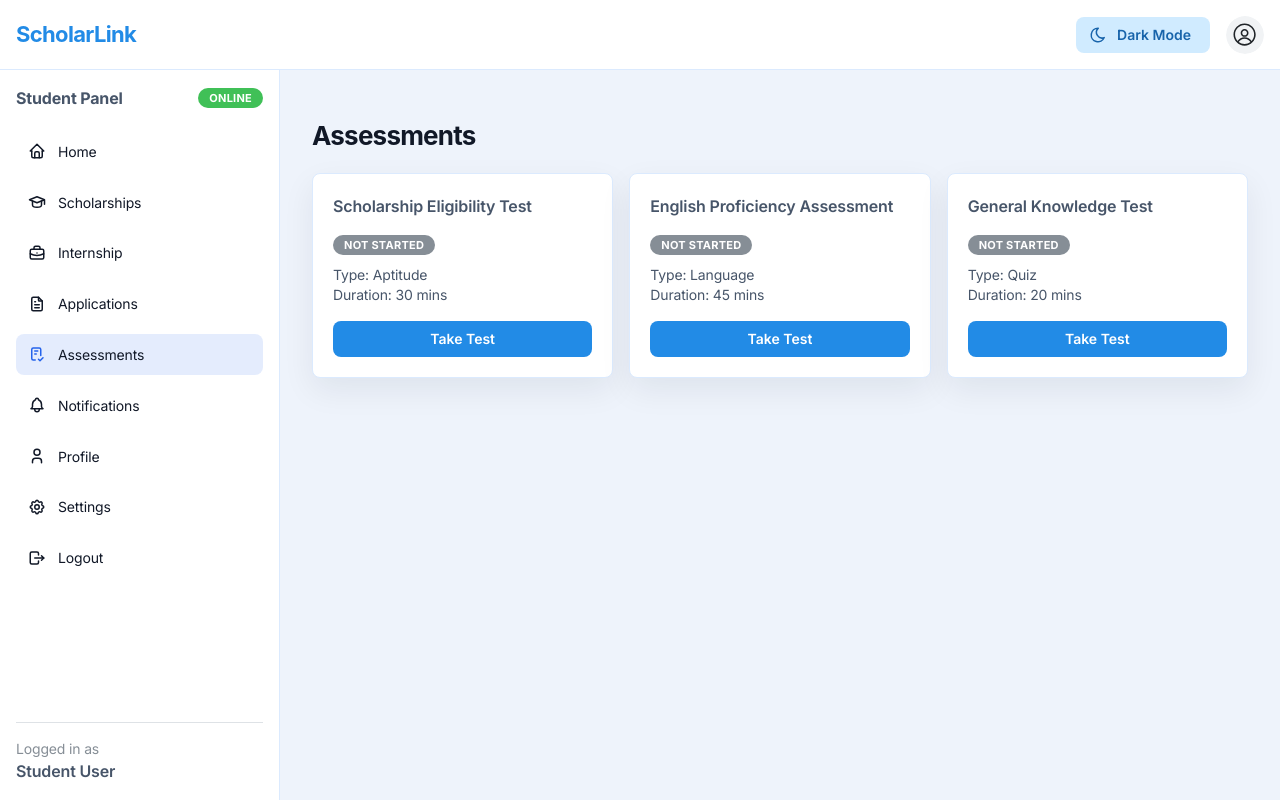
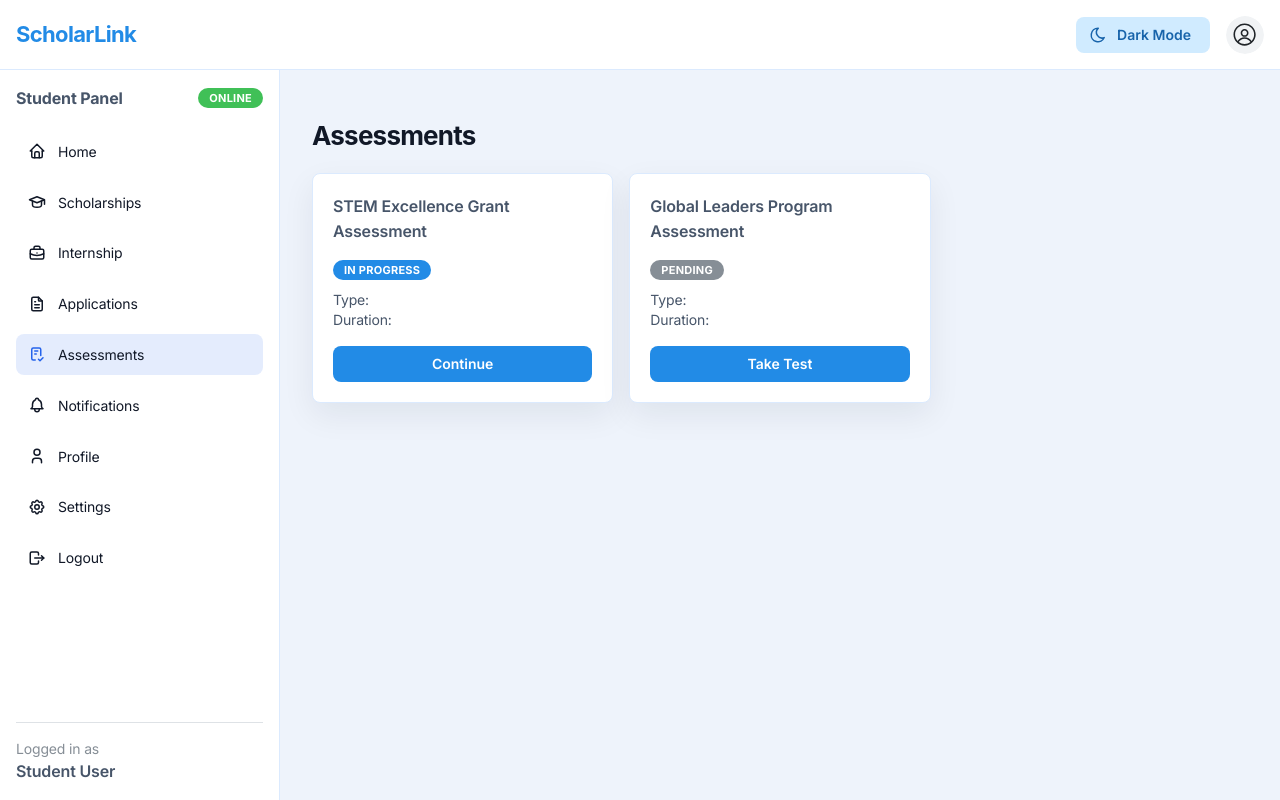
Before and after one commit to SamsonKwizela/Scholar_Link, a React (Vite) app: page /assessments in a window 1280 px wide. Built offline with nearby package versions, Linux system fonts and the light colour scheme; sample sign-in values are in the browser's storage.

Commit message:
modified the dashobrd

```diff
--- a/src/pages/Assessment.jsx
+++ b/src/pages/Assessment.jsx
@@ -1,4 +1,4 @@
-import { useState } from "react";
+import { useState, useEffect } from "react";
 import {
   Container,
   Title,
@@ -11,38 +11,40 @@ import {
 } from "@mantine/core";
 import { TestModal } from "../components/TestModal";
 import { assessmentQuestionsDB } from "../data/assessmentQuestions";
-
-const initialAssessments = [
-  {
-    id: 1,
-    title: "Scholarship Eligibility Test",
-    type: "Aptitude",
-    status: "Not Started",
-    duration: "30 mins",
-    score: null,
-  },
-  {
-    id: 2,
-    title: "English Proficiency Assessment",
-    type: "Language",
-    status: "Not Started",
-    duration: "45 mins",
-    score: null,
-  },
-  {
-    id: 3,
-    title: "General Knowledge Test",
-    type: "Quiz",
-    status: "Not Started",
-    duration: "20 mins",
-    score: null,
-  },
-];
+import { useDataManager } from "../utils/dataManager";
 
 export default function Assessments() {
-  const [assessments, setAssessments] = useState(initialAssessments);
+  const { assessments: assessmentsManager } = useDataManager();
+  const [assessments, setAssessments] = useState([]);
   const [testModalOpened, setTestModalOpened] = useState(false);
   const [selectedAssessmentId, setSelectedAssessmentId] = useState(null);
+
+  useEffect(() => {
+    const loadAssessments = () => {
+      try {
+        const data = assessmentsManager.getAll();
+        setAssessments(data);
+      } catch (error) {
+        console.error("Error loading assessments:", error);
+        setAssessments([]);
+      }
+    };
+
+    loadAssessments();
+
+    // Listen for data changes
+    const handleDataChange = () => {
+      loadAssessments();
+    };
+
+    window.addEventListener('dataChange', handleDataChange);
+    window.addEventListener('storage', handleDataChange);
+
+    return () => {
+      window.removeEventListener('dataChange', handleDataChange);
+      window.removeEventListener('storage', handleDataChange);
+    };
+  }, []);
 
   const handleStartTest = (assessmentId) => {
     setSelectedAssessmentId(assessmentId);
--- a/src/pages/DashboardContent.jsx
+++ b/src/pages/DashboardContent.jsx
@@ -16,94 +16,20 @@ import {
 } from "@mantine/core";
 import { useTheme } from "../context/ThemeContext";
 import { useNavigate } from "react-router-dom";
-
-const scholarships = [
-  {
-    id: 1,
-    title: "Women in Tech Scholarship",
-    field: "Technology",
-    deadline: "12 June 2026",
-    status: "Open",
-    amount: "$5,000",
-    image: "https://images.unsplash.com/photo-1522202176988-66273c2fd55f",
-  },
-  {
-    id: 2,
-    title: "STEM Excellence Grant",
-    field: "Engineering",
-    deadline: "25 June 2026",
-    status: "Closing Soon",
-    amount: "$8,000",
-    image: "https://images.unsplash.com/photo-1516321318423-f06f85e504b3",
-  },
-  {
-    id: 3,
-    title: "Global Leaders Program",
-    field: "Business",
-    deadline: "5 July 2026",
-    status: "Open",
-    amount: "$10,000",
-    image: "https://images.unsplash.com/photo-1523240795612-9a054b0db644",
-  },
-];
-
-const applications = [
-  { scholarship: "Women in Tech Scholarship", status: "Pending" },
-  { scholarship: "STEM Excellence Grant", status: "Assessment Required" },
-  { scholarship: "Africa Education Fund", status: "Approved" },
-];
-
-const assessments = [
-  { id: 1, title: "STEM Excellence Grant Assessment", deadline: "10 June 2026", status: "In Progress" },
-  { id: 2, title: "Global Leaders Program Assessment", deadline: "15 June 2026", status: "Pending" },
-];
-
-const internships = [
-  {
-    id: 1,
-    title: "Frontend Developer Intern",
-    company: "Tech Corp",
-    location: "Remote",
-    deadline: "20 June 2026",
-    status: "Open",
-    image: "https://images.unsplash.com/photo-1552664730-d307ca884978",
-  },
-  {
-    id: 2,
-    title: "Data Science Intern",
-    company: "Data Solutions",
-    location: "Lagos, Nigeria",
-    deadline: "15 June 2026",
-    status: "Closing Soon",
-    image: "https://images.unsplash.com/photo-1460925895917-aae19e938282",
-  },
-  {
-    id: 3,
-    title: "UX Design Intern",
-    company: "Design Studio",
-    location: "Remote",
-    deadline: "25 June 2026",
-    status: "Open",
-    image: "https://images.unsplash.com/photo-1561070791-2526d30994b5",
-  },
-  {
-    id: 4,
-    title: "Backend Developer Intern",
-    company: "Web Services Ltd",
-    location: "Accra, Ghana",
-    deadline: "30 June 2026",
-    status: "Open",
-    image: "https://images.unsplash.com/photo-1517694712202-14dd9538aa97",
-  },
-];
 import { useState, useEffect } from "react";
+import { useDataManager } from "../utils/dataManager";
 
 export default function DashboardContent() {
   const navigate = useNavigate();
+  const { isDark } = useTheme();
+  const { scholarships, applications, assessments, internships } = useDataManager();
 
-
-
-  const { isDark } = useTheme();
+  const [data, setData] = useState({
+    scholarships: [],
+    applications: [],
+    assessments: [],
+    internships: [],
+  });
 
   const [stats, setStats] = useState({
     scholarships: 0,
@@ -112,42 +38,56 @@ export default function DashboardContent() {
     internships: 0,
   });
 
-  useEffect(() => {
-    const fetchCounts = async () => {
-      try {
-        const [
-          scholarshipsRes,
-          applicationsRes,
-          assessmentsRes,
-          internshipsRes,
-        ] = await Promise.all([
-          fetch("http://localhost:8000/api/scholarships"),
-          fetch("http://localhost:8000/api/applications"),
-          fetch("http://localhost:8000/api/assessments"),
-          fetch("http://localhost:8000/api/internships"),
-        ]);
+  const loadData = () => {
+    const scholarshipsData = scholarships.getAll();
+    const applicationsData = applications.getAll();
+    const assessmentsData = assessments.getAll();
+    const internshipsData = internships.getAll();
 
-        const scholarshipsData = await scholarshipsRes.json();
-        const applicationsData = await applicationsRes.json();
-        const assessmentsData = await assessmentsRes.json();
-        const internshipsData = await internshipsRes.json();
+    setData({
+      scholarships: scholarshipsData,
+      applications: applicationsData,
+      assessments: assessmentsData,
+      internships: internshipsData,
+    });
 
     setStats({
-          scholarships:
-            scholarshipsData.scholarships?.length || 0,
-          applications:
-            applicationsData.applications?.length || 0,
-          assessments:
-            assessmentsData.assessments?.length || 0,
-          internships:
-            internshipsData.internships?.length || 0,
+      scholarships: scholarshipsData.length,
+      applications: applicationsData.length,
+      assessments: assessmentsData.length,
+      internships: internshipsData.length,
     });
-      } catch (error) {
-        console.error("Error loading dashboard stats:", error);
-      }
   };
 
-    fetchCounts();
+  const calculateProfileCompletion = () => {
+    const userProfile = localStorage.getItem('userProfile');
+    if (!userProfile) return 0;
+
+    const profile = JSON.parse(userProfile);
+    const fields = ['name', 'role', 'email', 'location', 'university', 'about'];
+    const completedFields = fields.filter(field => profile[field] && profile[field].trim() !== '');
+
+    // Check if avatar is set (not the default)
+    const hasAvatar = profile.avatar && !profile.avatar.includes('pravatar.cc');
+    if (hasAvatar) completedFields.push('avatar');
+
+    return Math.round((completedFields.length / (fields.length + 1)) * 100);
+  };
+
+  useEffect(() => {
+    loadData();
+
+    const handleDataChange = () => {
+      loadData();
+    };
+
+    window.addEventListener('dataChange', handleDataChange);
+    window.addEventListener('storage', handleDataChange);
+
+    return () => {
+      window.removeEventListener('dataChange', handleDataChange);
+      window.removeEventListener('storage', handleDataChange);
+    };
   }, []);
 
 
@@ -181,28 +121,28 @@ export default function DashboardContent() {
           <Text size="sm" c="dimmed">
             Scholarships
           </Text>
-          <Title order={2}>{scholarships.length}</Title>
+          <Title order={2}>{stats.scholarships}</Title>
         </Card>
 
         <Card withBorder p="lg">
           <Text size="sm" c="dimmed">
             Applications
           </Text>
-          <Title order={2}>{applications.length}</Title>
+          <Title order={2}>{stats.applications}</Title>
         </Card>
 
         <Card withBorder p="lg">
           <Text size="sm" c="dimmed">
             Assessments
           </Text>
-          <Title order={2}>{assessments.length}</Title>
+          <Title order={2}>{stats.assessments}</Title>
         </Card>
 
         <Card withBorder p="lg">
           <Text size="sm" c="dimmed">
             Internships
           </Text>
-          <Title order={2}>{internships.length}</Title>
+          <Title order={2}>{stats.internships}</Title>
         </Card>
       </SimpleGrid>
 
@@ -219,7 +159,7 @@ export default function DashboardContent() {
         </Group>
       </Group>
       <SimpleGrid cols={{ base: 1, sm: 2, lg: 3 }} mb="xl">
-        {scholarships.map((item) => (
+        {data.scholarships.map((item) => (
           <Card
             key={item.id}
             shadow="sm"
@@ -254,7 +194,7 @@ export default function DashboardContent() {
               <Group grow mt="sm">
                 <Button
                   variant="light"
-                  onClick={() => navigate(`/scholarship/${item.id}`)}
+                  onClick={() => navigate("/scholarships")}
                 >
                   View Details
                 </Button>
@@ -268,7 +208,65 @@ export default function DashboardContent() {
         ))}
       </SimpleGrid>
 
+
+
+      {/* INTERNSHIPS */}
+      <Group justify="space-between" mb="md" mt="xl">
+        <Title order={3}>Recommended Internships</Title>
+        <Button variant="light" onClick={() => navigate("/internships")}>
+          View All Internships
+        </Button>
+      </Group>
+      <SimpleGrid cols={{ base: 1, sm: 2, lg: 3 }} mb="xl">
+        {data.internships.map((item) => (
+          <Card
+            key={item.id}
+            shadow="sm"
+            radius="xl"
+            p="0"
+            withBorder
+            className="card-smooth"
+          >
+            <Image src={item.image} height={180} alt={item.title} />
+
+            <Stack p="lg">
+              <Group justify="space-between">
+                <Badge color="blue">{item.company}</Badge>
+
+                <Badge color={item.status === "Open" ? "green" : "orange"}>
+                  {item.status}
+                </Badge>
+              </Group>
+
+              <Title order={4}>{item.title}</Title>
+
+              <Text size="sm" c="dimmed">
+                Location: {item.location}
+              </Text>
+
+              <Text size="sm" c="dimmed">
+                Deadline: {item.deadline}
+              </Text>
+
+              <Group grow mt="sm">
+                <Button
+                  variant="light"
+                  onClick={() => navigate(`/internship/${item.id}`)}
+                >
+                  View Details
+                </Button>
+
+                <Button onClick={() => navigate("/internships")}>
+                  Apply
+                </Button>
+              </Group>
+            </Stack>
+          </Card>
+        ))}
+      </SimpleGrid>
+
             {/* APPLICATIONS */}
+      {data.applications.length > 0 && (
         <Card radius="lg" p="lg" withBorder>
           <Group justify="space-between" mb="md">
             <Title order={4}>Application Status</Title>
@@ -283,8 +281,8 @@ export default function DashboardContent() {
             </Table.Thead>
 
             <Table.Tbody>
-            {applications.map((app, index) => (
-              <Table.Tr key={index}>
+              {data.applications.map((app, index) => (
+                <Table.Tr key={app.id || index}>
                   <Table.Td>{app.scholarship}</Table.Td>
                   <Table.Td>
                     <Badge
@@ -304,9 +302,10 @@ export default function DashboardContent() {
             </Table.Tbody>
           </Table>
         </Card>
+      )}
 
-      {/* PROGRESS */}
-      <Card radius="lg" p="lg" withBorder mt="xl">
+      {/* PROFILE COMPLETION */}
+      <Card radius="lg" p="lg" withBorder>
         <Group justify="space-between" mb="md">
           <div>
             <Title order={4}>Profile Completion</Title>
@@ -315,11 +314,12 @@ export default function DashboardContent() {
             </Text>
           </div>
 
-          <Badge>75%</Badge>
+          <Badge>{calculateProfileCompletion()}%</Badge>
         </Group>
 
-        <Progress value={75} size="lg" />
+        <Progress value={calculateProfileCompletion()} size="lg" />
       </Card>
+
     </Container>
   );
 
--- a/src/pages/FiledApplications.jsx
+++ b/src/pages/FiledApplications.jsx
@@ -13,38 +13,40 @@ import {
   Alert,
 } from "@mantine/core";
 import { IconAlertCircle } from "@tabler/icons-react";
+import { useDataManager } from "../utils/dataManager";
 
 export default function FiledApplications() {
+  const { applications: applicationsManager } = useDataManager();
   const [applications, setApplications] = useState([]);
   const [loading, setLoading] = useState(true);
 
   useEffect(() => {
-    const fetchApplications = async () => {
+    const loadApplications = () => {
       try {
-        const response = await fetch(
-          "http://localhost:8000/api/applications"
-        );
-
-        const data = await response.json();
-
-        if (!response.ok) {
-          throw new Error(data.message || "Failed to fetch applications");
-        }
-
-        setApplications(
-          Array.isArray(data.applications)
-            ? data.applications
-            : []
-        );
+        const data = applicationsManager.getAll();
+        setApplications(data);
       } catch (error) {
-        console.error("Error fetching applications:", error);
+        console.error("Error loading applications:", error);
         setApplications([]);
       } finally {
         setLoading(false);
       }
     };
 
-    fetchApplications();
+    loadApplications();
+
+    // Listen for data changes
+    const handleDataChange = () => {
+      loadApplications();
+    };
+
+    window.addEventListener('dataChange', handleDataChange);
+    window.addEventListener('storage', handleDataChange);
+
+    return () => {
+      window.removeEventListener('dataChange', handleDataChange);
+      window.removeEventListener('storage', handleDataChange);
+    };
   }, []);
 
   if (loading) {
--- a/src/pages/Internships.jsx
+++ b/src/pages/Internships.jsx
@@ -25,8 +25,10 @@ import {
   IconAlertCircle,
   IconSearch,
 } from "@tabler/icons-react";
+import { useDataManager } from "../utils/dataManager";
 
 export default function Internships() {
+  const { internships: internshipsManager } = useDataManager();
   const [internships, setInternships] = useState([]);
   const [loading, setLoading] = useState(true);
   const [applyingId, setApplyingId] = useState(null);
@@ -35,35 +37,34 @@ export default function Internships() {
   const [statusFilter, setStatusFilter] = useState("all");
 
   useEffect(() => {
-    const controller = new AbortController();
-
-    const fetchInternships = async () => {
+    const loadInternships = () => {
       try {
-        const response = await fetch("http://localhost:8000/api/internships", {
-          signal: controller.signal,
-        });
-
-        const data = await response.json();
-
-        if (!response.ok) {
-          throw new Error(data.message || "Failed to fetch internships");
-        }
-
-        setInternships(Array.isArray(data.internships) ? data.internships : []);
+        const data = internshipsManager.getAll();
+        setInternships(data);
         setFetchError("");
       } catch (error) {
-        if (error.name !== "AbortError") {
-          console.error("Error fetching internships:", error);
-          setFetchError("Could not load internships right now. Please try again later.");
-          setInternships([]);
-        }
+        console.error("Error loading internships:", error);
+        setFetchError("Could not load internships right now. Please try again later.");
+        setInternships([]);
       } finally {
         setLoading(false);
       }
     };
 
-    fetchInternships();
-    return () => controller.abort();
+    loadInternships();
+
+    // Listen for data changes
+    const handleDataChange = () => {
+      loadInternships();
+    };
+
+    window.addEventListener('dataChange', handleDataChange);
+    window.addEventListener('storage', handleDataChange);
+
+    return () => {
+      window.removeEventListener('dataChange', handleDataChange);
+      window.removeEventListener('storage', handleDataChange);
+    };
   }, []);
 
   const openCount = internships.filter((item) => item.isActive).length;
--- a/src/pages/Scholarships.jsx
+++ b/src/pages/Scholarships.jsx
@@ -29,8 +29,10 @@ import {
 } from "@tabler/icons-react";
 
 import { useEffect, useState } from "react";
+import { useDataManager } from "../utils/dataManager";
 
 export default function Scholarships() {
+  const { scholarships: scholarshipsManager, applications } = useDataManager();
   const [scholarships, setScholarships] = useState([]);
   const [loading, setLoading] = useState(true);
   const [selected, setSelected] = useState(null);
@@ -72,30 +74,32 @@ export default function Scholarships() {
   // FETCH DATA
   // -----------------------------
   useEffect(() => {
-    const fetchScholarships = async () => {
+    const loadScholarships = () => {
       try {
-        const response = await fetch(
-          "http://localhost:8000/api/scholarships"
-        );
-
-        const data = await response.json();
-
-        if (!response.ok) {
-          throw new Error(`HTTP Error ${response.status}`);
-        }
-
-        setScholarships(
-          Array.isArray(data?.scholarships) ? data.scholarships : []
-        );
+        const data = scholarshipsManager.getAll();
+        setScholarships(data);
       } catch (error) {
-        console.error("Error fetching scholarships:", error);
+        console.error("Error loading scholarships:", error);
         setScholarships([]);
       } finally {
         setLoading(false);
       }
     };
 
-    fetchScholarships();
+    loadScholarships();
+
+    // Listen for data changes
+    const handleDataChange = () => {
+      loadScholarships();
+    };
+
+    window.addEventListener('dataChange', handleDataChange);
+    window.addEventListener('storage', handleDataChange);
+
+    return () => {
+      window.removeEventListener('dataChange', handleDataChange);
+      window.removeEventListener('storage', handleDataChange);
+    };
   }, []);
 
 
@@ -106,6 +110,17 @@ export default function Scholarships() {
 
     try {
       await new Promise((res) => setTimeout(res, 800));
+
+      // Add application to localStorage
+      const scholarship = scholarships.find(s => s.id === id);
+      if (scholarship) {
+        applications.add({
+          scholarship: scholarship.title,
+          status: "Pending",
+          date: new Date().toISOString().split('T')[0],
+          scholarshipId: id,
+        });
+      }
 
       if (url && url.trim() !== "") {
         window.open(url, "_blank", "noopener,noreferrer");
--- /dev/null
+++ b/src/utils/dataManager.js
@@ -0,0 +1,203 @@
+// Data Management Utility for localStorage-based "database"
+// This simulates a database using localStorage for the frontend-only application
+
+const STORAGE_KEYS = {
+  SCHOLARSHIPS: 'scholarships',
+  APPLICATIONS: 'applications',
+  ASSESSMENTS: 'assessments',
+  INTERNSHIPS: 'internships',
+};
+
+// Initial dummy data to populate localStorage if empty
+const INITIAL_DATA = {
+  scholarships: [
+    {
+      id: 1,
+      title: "Women in Tech Scholarship",
+      field: "Technology",
+      deadline: "12 June 2026",
+      status: "Open",
+      amount: "$5,000",
+      image: "https://images.unsplash.com/photo-1522202176988-66273c2fd55f",
+      description: "Supporting women pursuing careers in technology",
+      eligibility: "Female students enrolled in tech-related programs",
+    },
+    {
+      id: 2,
+      title: "STEM Excellence Grant",
+      field: "Engineering",
+      deadline: "25 June 2026",
+      status: "Closing Soon",
+      amount: "$8,000",
+      image: "https://images.unsplash.com/photo-1516321318423-f06f85e504b3",
+      description: "Recognizing excellence in STEM fields",
+      eligibility: "Students with GPA 3.5+ in STEM programs",
+    },
+    {
+      id: 3,
+      title: "Global Leaders Program",
+      field: "Business",
+      deadline: "5 July 2026",
+      status: "Open",
+      amount: "$10,000",
+      image: "https://images.unsplash.com/photo-1523240795612-9a054b0db644",
+      description: "Developing tomorrow's business leaders",
+      eligibility: "Students with leadership experience",
+    },
+  ],
+  applications: [
+    { id: 1, scholarship: "Women in Tech Scholarship", status: "Pending", date: "2026-06-10" },
+    { id: 2, scholarship: "STEM Excellence Grant", status: "Assessment Required", date: "2026-06-08" },
+    { id: 3, scholarship: "Africa Education Fund", status: "Approved", date: "2026-06-05" },
+  ],
+  assessments: [
+    {
+      id: 1,
+      title: "STEM Excellence Grant Assessment",
+      deadline: "10 June 2026",
+      status: "In Progress",
+      scholarshipId: 2
+    },
+    {
+      id: 2,
+      title: "Global Leaders Program Assessment",
+      deadline: "15 June 2026",
+      status: "Pending",
+      scholarshipId: 3
+    },
+  ],
+  internships: [
+    {
+      id: 1,
+      title: "Frontend Developer Intern",
+      company: "Tech Corp",
+      location: "Remote",
+      deadline: "20 June 2026",
+      status: "Open",
+      image: "https://images.unsplash.com/photo-1552664730-d307ca884978",
+    },
+    {
+      id: 2,
+      title: "Data Science Intern",
+      company: "Data Solutions",
+      location: "Lagos, Nigeria",
+      deadline: "15 June 2026",
+      status: "Closing Soon",
+      image: "https://images.unsplash.com/photo-1460925895917-aae19e938282",
+    },
+    {
+      id: 3,
+      title: "UX Design Intern",
+      company: "Design Studio",
+      location: "Remote",
+      deadline: "25 June 2026",
+      status: "Open",
+      image: "https://images.unsplash.com/photo-1561070791-2526d30994b5",
+    },
+    {
+      id: 4,
+      title: "Backend Developer Intern",
+      company: "Web Services Ltd",
+      location: "Accra, Ghana",
+      deadline: "30 June 2026",
+      status: "Open",
+      image: "https://images.unsplash.com/photo-1517694712202-14dd9538aa97",
+    },
+  ],
+};
+
+// Initialize localStorage with initial data if empty
+const initializeData = () => {
+  Object.keys(INITIAL_DATA).forEach(key => {
+    if (!localStorage.getItem(STORAGE_KEYS[key.toUpperCase()])) {
+      localStorage.setItem(STORAGE_KEYS[key.toUpperCase()], JSON.stringify(INITIAL_DATA[key]));
+    }
+  });
+};
+
+// Generic CRUD operations
+const getData = (key) => {
+  const data = localStorage.getItem(key);
+  return data ? JSON.parse(data) : [];
+};
+
+const setData = (key, data) => {
+  localStorage.setItem(key, JSON.stringify(data));
+  // Dispatch custom event for real-time updates
+  window.dispatchEvent(new CustomEvent('dataChange', { detail: { key } }));
+};
+
+const addItem = (key, item) => {
+  const data = getData(key);
+  const newItem = { ...item, id: Date.now(), createdAt: new Date().toISOString() };
+  data.push(newItem);
+  setData(key, data);
+  return newItem;
+};
+
+const updateItem = (key, id, updates) => {
+  const data = getData(key);
+  const index = data.findIndex(item => item.id === id);
+  if (index !== -1) {
+    data[index] = { ...data[index], ...updates };
+    setData(key, data);
+    return data[index];
+  }
+  return null;
+};
+
+const deleteItem = (key, id) => {
+  const data = getData(key);
+  const filtered = data.filter(item => item.id !== id);
+  setData(key, filtered);
+};
+
+// Specific operations for each data type
+export const scholarshipsManager = {
+  getAll: () => getData(STORAGE_KEYS.SCHOLARSHIPS),
+  getById: (id) => getData(STORAGE_KEYS.SCHOLARSHIPS).find(s => s.id === id),
+  add: (scholarship) => addItem(STORAGE_KEYS.SCHOLARSHIPS, scholarship),
+  update: (id, updates) => updateItem(STORAGE_KEYS.SCHOLARSHIPS, id, updates),
+  delete: (id) => deleteItem(STORAGE_KEYS.SCHOLARSHIPS, id),
+  getCount: () => getData(STORAGE_KEYS.SCHOLARSHIPS).length,
+};
+
+export const applicationsManager = {
+  getAll: () => getData(STORAGE_KEYS.APPLICATIONS),
+  getById: (id) => getData(STORAGE_KEYS.APPLICATIONS).find(a => a.id === id),
+  add: (application) => addItem(STORAGE_KEYS.APPLICATIONS, application),
+  update: (id, updates) => updateItem(STORAGE_KEYS.APPLICATIONS, id, updates),
+  delete: (id) => deleteItem(STORAGE_KEYS.APPLICATIONS, id),
+  getCount: () => getData(STORAGE_KEYS.APPLICATIONS).length,
+};
+
+export const assessmentsManager = {
+  getAll: () => getData(STORAGE_KEYS.ASSESSMENTS),
+  getById: (id) => getData(STORAGE_KEYS.ASSESSMENTS).find(a => a.id === id),
+  add: (assessment) => addItem(STORAGE_KEYS.ASSESSMENTS, assessment),
+  update: (id, updates) => updateItem(STORAGE_KEYS.ASSESSMENTS, id, updates),
+  delete: (id) => deleteItem(STORAGE_KEYS.ASSESSMENTS, id),
+  getCount: () => getData(STORAGE_KEYS.ASSESSMENTS).length,
+};
+
+export const internshipsManager = {
+  getAll: () => getData(STORAGE_KEYS.INTERNSHIPS),
+  getById: (id) => getData(STORAGE_KEYS.INTERNSHIPS).find(i => i.id === id),
+  add: (internship) => addItem(STORAGE_KEYS.INTERNSHIPS, internship),
+  update: (id, updates) => updateItem(STORAGE_KEYS.INTERNSHIPS, id, updates),
+  delete: (id) => deleteItem(STORAGE_KEYS.INTERNSHIPS, id),
+  getCount: () => getData(STORAGE_KEYS.INTERNSHIPS).length,
+};
+
+// Initialize data on load
+initializeData();
+
+// Export for use in components
+export const useDataManager = () => {
+  return {
+    scholarships: scholarshipsManager,
+    applications: applicationsManager,
+    assessments: assessmentsManager,
+    internships: internshipsManager,
+  };
+};
```
Lines whose indentation alone changed are shown as unchanged.
